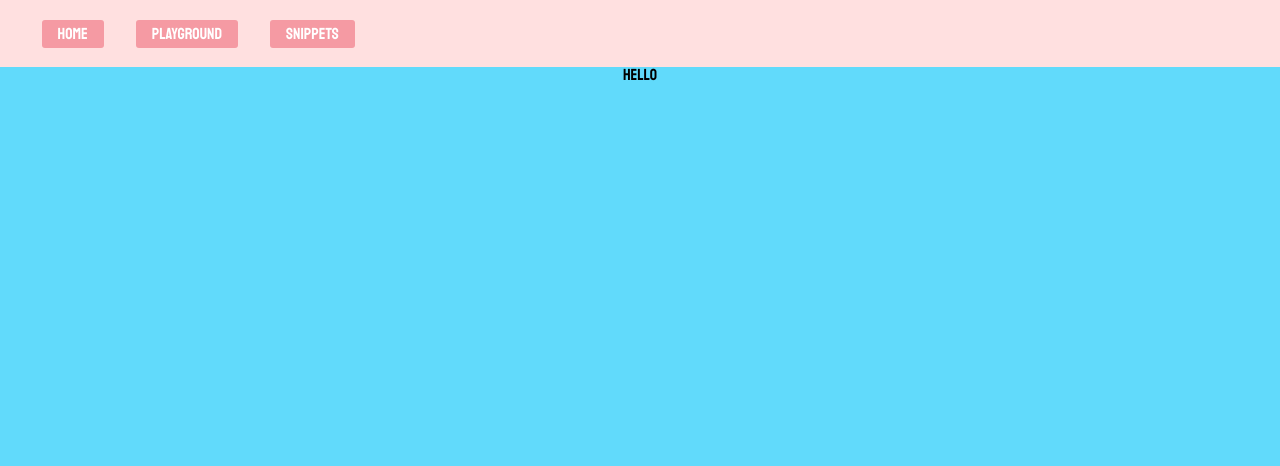
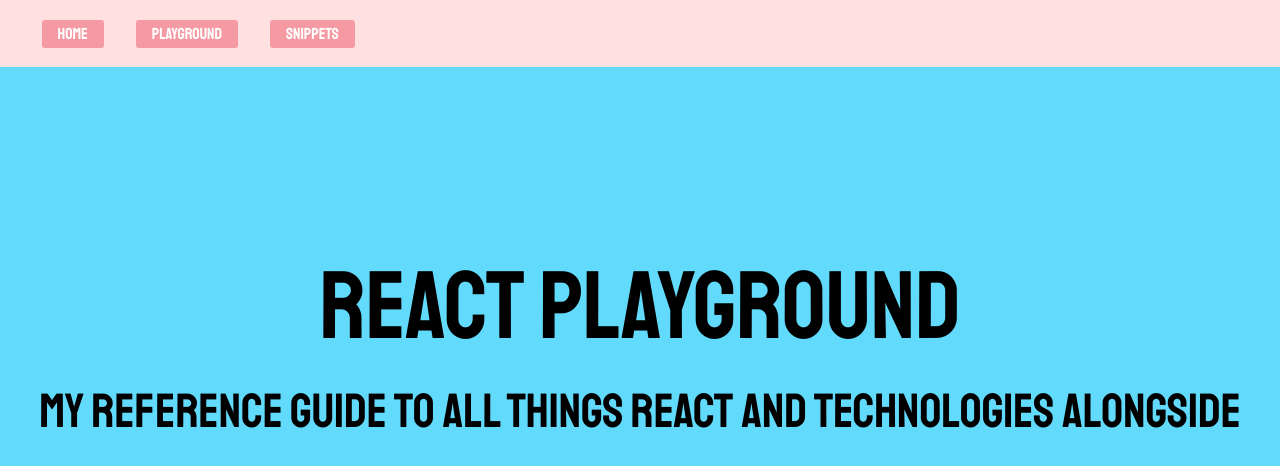
Before and after one commit to heyitsmeharv/react-playground, a React (Create React App) app: page / in a window 1280 px wide. Shown: the top 466 px of the page. Built offline with nearby package versions, Linux system fonts and the light colour scheme.

Commit message:
added title, subtitle to homescreen

```diff
--- a/src/components/Page.js
+++ b/src/components/Page.js
@@ -13,4 +13,28 @@
   `}
 `;
 
+export const PageTitle = styled.h2`
+
+  ${props => props.home && css`
+      font-size: 6rem;
+      display: flex;
+      justify-content: center;
+      align-items: center;
+      height: 10rem
+      margin-top: 10rem;
+    }
+  `}
+`
+
+export const PageSubTitle = styled.h3`
+
+  ${props => props.home && css`
+      font-size: 3rem;
+      display: flex;
+      justify-content: center;
+      align-items: center;
+    }
+  `}
+`
+
 export default Page;
--- a/src/pages/Home.js
+++ b/src/pages/Home.js
@@ -1,6 +1,6 @@
 import React from 'react';
 import styled from 'styled-components';
-import Page from '../components/Page';
+import Page, { PageTitle, PageSubTitle } from '../components/Page';
 import SlideInTop from '../animations/SlideInTop';
 import SlideOutTop from '../animations/SlideOutTop';
 
@@ -16,7 +16,8 @@
 const Home = () => {
   return (
     <HomePageAnimation home="true">
-      <div>Hello</div>
+      <PageTitle home="true">React Playground</PageTitle>
+      <PageSubTitle home="true">My reference guide to all things React and technologies alongside</PageSubTitle>
     </HomePageAnimation>
   );
 }
--- a/src/resources/styles/styles.css
+++ b/src/resources/styles/styles.css
@@ -1,12 +1,18 @@
-* {
-	margin: 0;
-	padding: 0;
-	box-sizing: border-box;
+*,
+*::after,
+*::before {
+  margin: 0;
+  padding: 0;
+  box-sizing: inherit;
+}
+
+html {
+  font-size: 62.5%;
 }
 
 html, body {
 	/* width: 100vw; */
-	min-height: 100vh;
+	/* min-height: 100vh; */
 }
 
 body {
```
